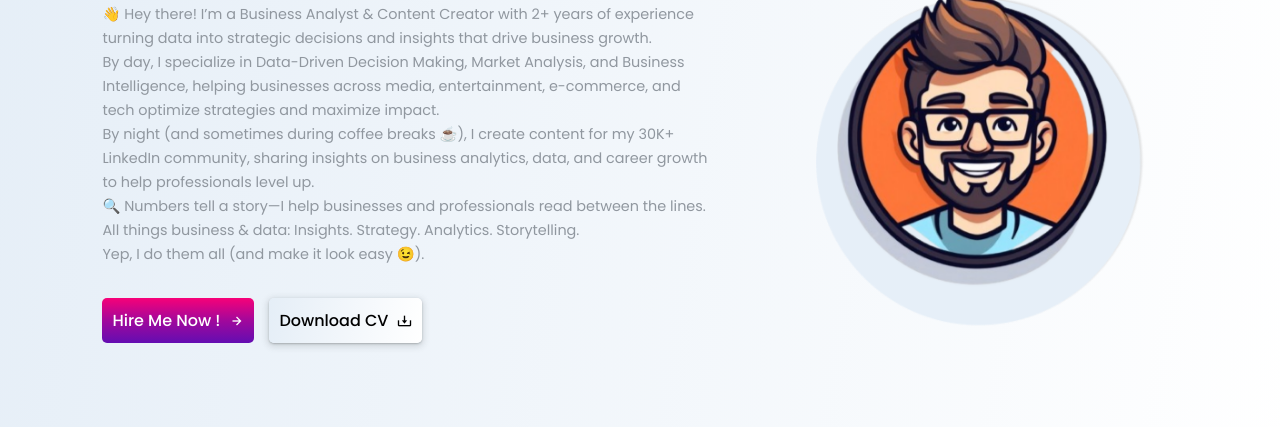
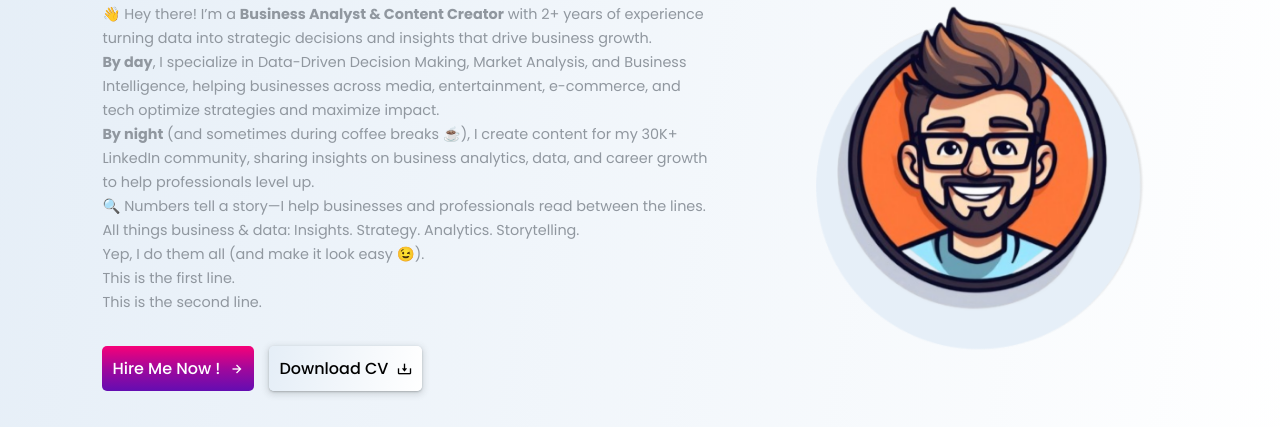
Before and after one commit to Vamshi-chowdary-215/vbcb, a plain HTML site: page index.html in a window 1280 px wide. Shown: the part 285-712 px from the top of the page. Drawn offline with nearby package versions, Linux system fonts and the light colour scheme; animation ran at ten frames a second.

Commit message:
Update index.html

```diff
--- a/index.html
+++ b/index.html
@@ -38,16 +38,18 @@
                 <h2> Data  Professional</h2>
             </div>
 
-            <p>👋 Hey there! I’m a Business Analyst & Content Creator with 2+ years of experience turning data into strategic decisions and insights that drive business growth.</p>
+            <p>👋 Hey there! I’m a <b>Business Analyst & Content Creator</b> with 2+ years of experience turning data into strategic decisions and insights that drive business growth.</p>
 
-<p>By day, I specialize in Data-Driven Decision Making, Market Analysis, and Business Intelligence, helping businesses across media, entertainment, e-commerce, and tech optimize strategies and maximize impact.</p>
+<p><b>By day</b>, I specialize in Data-Driven Decision Making, Market Analysis, and Business Intelligence, helping businesses across media, entertainment, e-commerce, and tech optimize strategies and maximize impact.</p>
 
-<p>By night (and sometimes during coffee breaks ☕), I create content for my 30K+ LinkedIn community, sharing insights on business analytics, data, and career growth to help professionals level up.</p>
+<p><b>By night</b> (and sometimes during coffee breaks ☕), I create content for my 30K+ LinkedIn community, sharing insights on business analytics, data, and career growth to help professionals level up.</p>
 
 <p>🔍 Numbers tell a story—I help businesses and professionals read between the lines.</p>
 
 <p>All things business & data: Insights. Strategy. Analytics. Storytelling.</p>
+
 <p>Yep, I do them all (and make it look easy 😉).</p>
+            <p>This is the first line.<br>This is the second line.</p>
 
             <div class="btn-box">
                 <a href="mailto:vamshikollipati@gmail.com" class="btn">Hire Me Now ! <i class='bx bx-right-arrow-alt' ></i></a>
```
